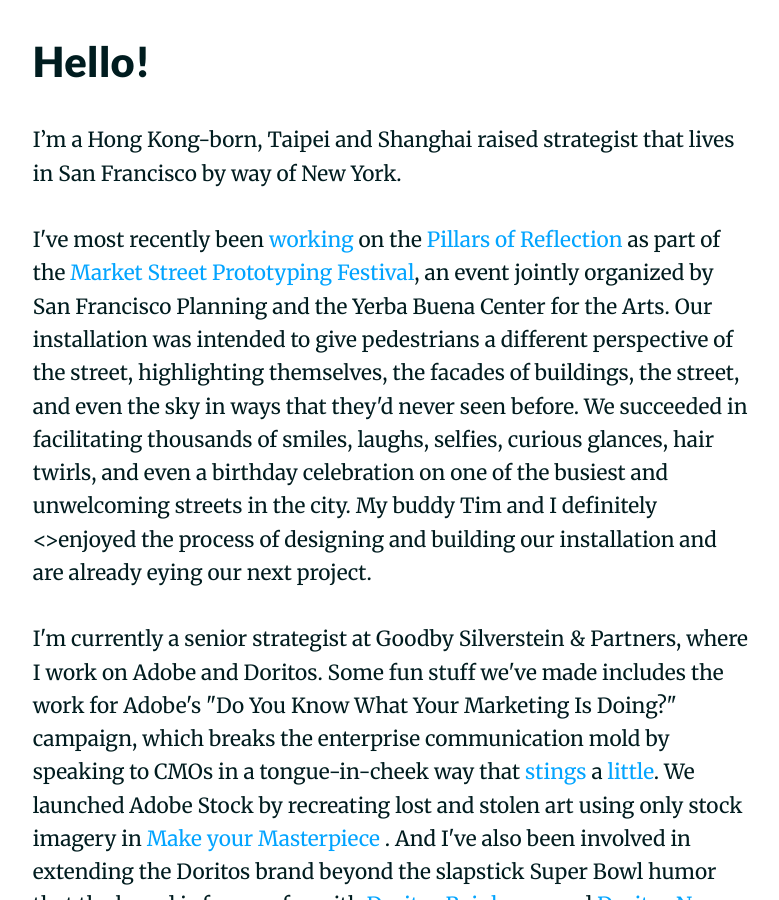
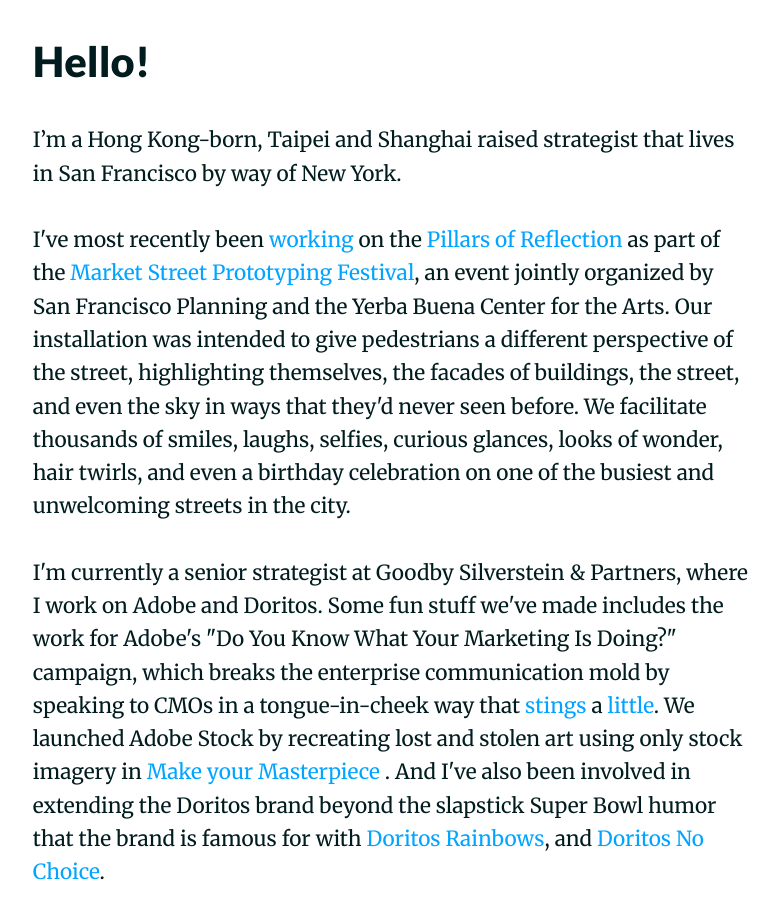
Before and after one commit to hbharding/etienne, a Jekyll site: the page built from index.html, in a window 1280 px wide and 900 px high, scrolled down 942 px. Shown: the whole window, without its empty margins (248-1027 px from the left). Built offline with Jekyll 4.4.1, drawn with Linux system fonts in a browser that asks for light colours; nearby versions of some CDN libraries; Markdown is read by kramdown in place of the engine named in the settings.

Commit message:
Update index.html

```diff
--- a/index.html
+++ b/index.html
@@ -5,7 +5,7 @@
 <h2>Hello!</h2>
 <p>I’m a Hong Kong-born, Taipei and Shanghai raised strategist that lives in San Francisco by way of New York.</p>
 
-<p>I've most recently been <a href="https://youtu.be/0G-pe01RCTk" target="_blank">working</a> on the <a href="http://marketstreetprototyping.org/2016-festival/projects/pillars-of-reflection/" target="_blank">Pillars of Reflection</a> as part of the <a href="http://marketstreetprototyping.org/" target="_blank">Market Street Prototyping Festival</a>, an event jointly organized by San Francisco Planning and the Yerba Buena Center for the Arts.  Our installation was intended to give pedestrians a different perspective of the street, highlighting themselves, the facades of buildings, the street, and even the sky in ways that they'd never seen before.  We succeeded in facilitating thousands of smiles, laughs, selfies, curious glances, hair twirls, and even a birthday celebration on one of the busiest and unwelcoming streets in the city.  My buddy Tim and I definitely <>enjoyed</a> the process of designing and building our installation and are already eying our next project.</p>
+<p>I've most recently been <a href="https://youtu.be/0G-pe01RCTk" target="_blank">working</a> on the <a href="http://marketstreetprototyping.org/2016-festival/projects/pillars-of-reflection/" target="_blank">Pillars of Reflection</a> as part of the <a href="http://marketstreetprototyping.org/" target="_blank">Market Street Prototyping Festival</a>, an event jointly organized by San Francisco Planning and the Yerba Buena Center for the Arts.  Our installation was intended to give pedestrians a different perspective of the street, highlighting themselves, the facades of buildings, the street, and even the sky in ways that they'd never seen before.  We facilitate thousands of smiles, laughs, selfies, curious glances, looks of wonder, hair twirls, and even a birthday celebration on one of the busiest and unwelcoming streets in the city.
 
 <p>I'm currently a senior strategist at Goodby Silverstein & Partners, where I work on Adobe and Doritos.  Some fun stuff we've made includes the work for Adobe's "Do You Know What Your Marketing Is Doing?" campaign, which breaks the enterprise communication mold by speaking to CMOs in a tongue-in-cheek way that <a href="https://www.youtube.com/watch?v=MNmRJiRarH0" target="_blank">stings</a> a <a href="https://www.youtube.com/watch?v=ao7wOJ5qQ-s" target="_blank">little</a>.  We launched Adobe Stock by recreating lost and stolen art using only stock imagery in <a href="www.adobestockmasterpiece.com/"> Make your Masterpiece </a>.  And I've also been involved in extending the Doritos brand beyond the slapstick Super Bowl humor that the brand is famous for with <a href="https://www.time.com/4038837/doritos-rainbow-chips-pride-lgbt/" target="_blank">Doritos Rainbows</a>, and <a href="https://www.facebook.com/DoritosUSA/videos/10154860232226165/" target="_blank">Doritos No Choice</a>. </p>
 
```
